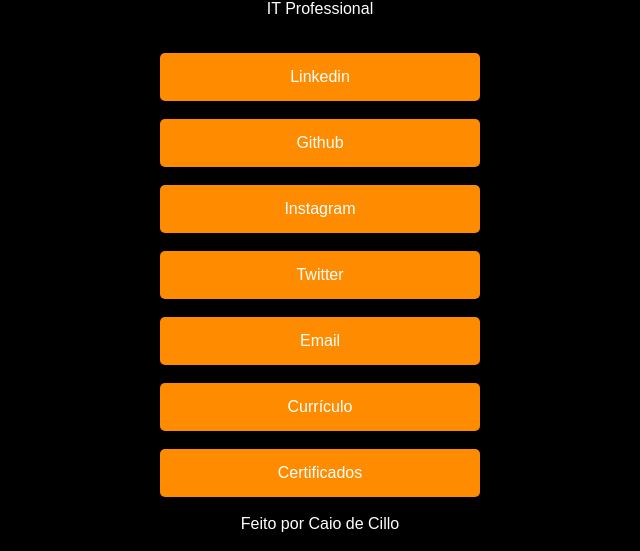
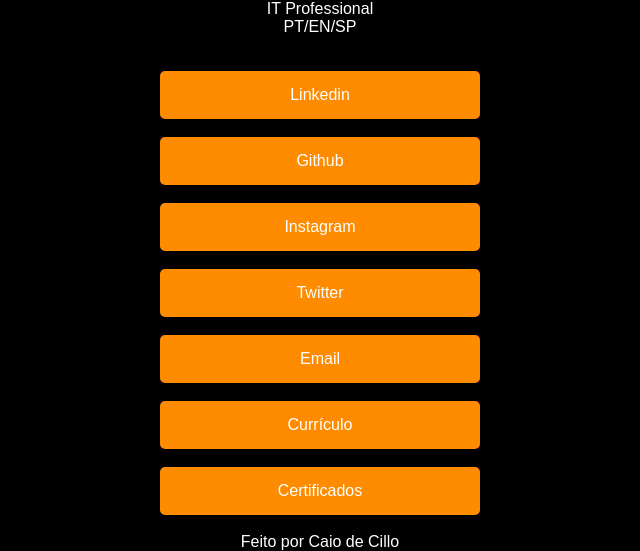
Before and after one commit to cdecillo/my-links, a plain HTML site: page index.html in a window 1280 px wide. Shown: the part 443-994 px from the top of the page, without its empty margins (320-960 px from the left). Drawn offline with Linux system fonts and the light colour scheme.

Commit message:
Update index.html

```diff
--- a/index.html
+++ b/index.html
@@ -16,6 +16,7 @@
         <img src="images/Caio.jpeg" alt="Foto de Caio, homem loiro">
         <h1>Caio de Cillo</h1>
         <p>IT Professional</p>
+         <p>PT/EN/SP</p>
         <ul>
             <li>
                 <a href="https://www.linkedin.com/in/cdecillo/" target="_blank">Linkedin</a>
```
